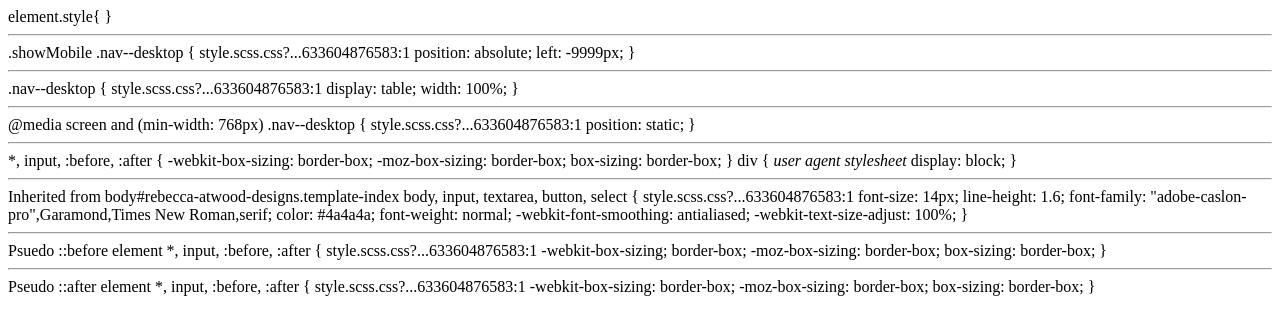
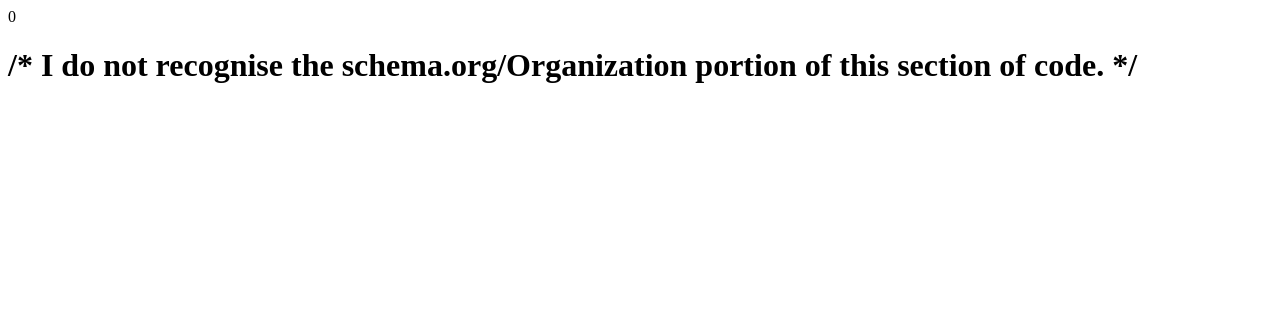
Before and after one commit to gechung/the_pantry, a plain HTML site: page index.html in a window 1280 px wide. Drawn offline with Linux system fonts and the light colour scheme.

Commit message:
HTML Basics - v.2

```diff
--- a/index.html
+++ b/index.html
@@ -5,57 +5,24 @@
     <title></title>
   </head>
   <body>
-    element.style{
-    }
-    <hr> <!-- I'm not sure if I needed this line but DevTools had greyed out lines -->
-    .showMobile .nav--desktop { style.scss.css?...633604876583:1
-<!-- Not quite sure what thaat convoluted link is -->
-      position: absolute;
-      left: -9999px;
-    }
-    <hr>
-    .nav--desktop { style.scss.css?...633604876583:1
-      display: table;
-      width: 100%;
-    }
-    <hr>
-    @media screen and (min-width: 768px)
-    .nav--desktop { style.scss.css?...633604876583:1
-      position: static;
-      <!-- Why are some lines crossed out, where others are -->
-    }
-    <hr>
-    *, input, :before, :after {
-      -webkit-box-sizing: border-box;
-      -moz-box-sizing: border-box;
-      box-sizing: border-box;
-    }
-    div  {  <em>user agent stylesheet</em> <!-- Don't quite know what this means -->
-      display: block;
-    }
-    <hr> Inherited from body#rebecca-atwood-designs.template-index
-<!-- Not quite sure how to deal with this line in Web Dev Tools ^ -->
-    body, input, textarea, button, select { style.scss.css?...633604876583:1
-      font-size: 14px;
-      line-height: 1.6;
-      font-family: "adobe-caslon-pro",Garamond,Times New Roman,serif;
-      color: #4a4a4a;
-      font-weight: normal;
-      -webkit-font-smoothing: antialiased;
-      -webkit-text-size-adjust: 100%;
-    }
-    <!-- Not quite sure what the below means -->
-    <hr> Psuedo ::before element
-    *, input, :before, :after { style.scss.css?...633604876583:1
-      -webkit-box-sizing; border-box;
-      -moz-box-sizing: border-box;
-      box-sizing: border-box;
-    }
-    <hr> Pseudo ::after element
-    *, input, :before, :after { style.scss.css?...633604876583:1
-      -webkit-box-sizing: border-box;
-      -moz-box-sizing: border-box;
-      box-sizing: border-box;
-    }
+    <div class="nav--desktop">
+              <div class="mobile-wrapper">
+      <div class="header-cart__wrapper hidden-lg">
+        <a href="/cart" class="CartToggle header-cart"><i class="icon icon-ra_bag"></i></a>
+        <span class="header-cart__bubble cartCount has-items cartCount-updater  hidden-count">0</span>
+      </div>
+      <div class="logo-wrapper ">
+
+          <h1 class="h4 header-logo" itemscope="" itemtype="http://schema.org/Organization">
+        /* I do not recognise the schema.org/Organization portion of this section of code. */
+
+            <a href="/" itemprop="url"><i class="icon icon-ra_primary-logo"></i></a>
+
+
+          </h1>
+
+      </div>
+      <a href="" class="menuToggle header-hamburger"></a>
+    </div>
   </body>
 </html>
```
